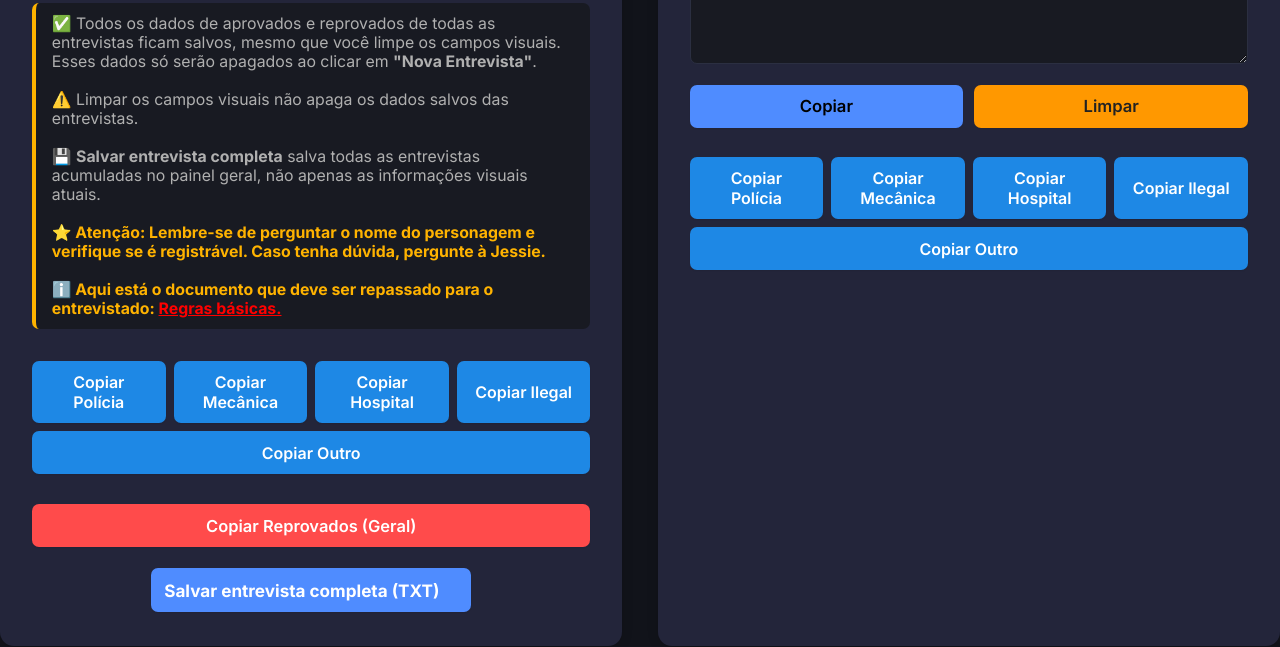
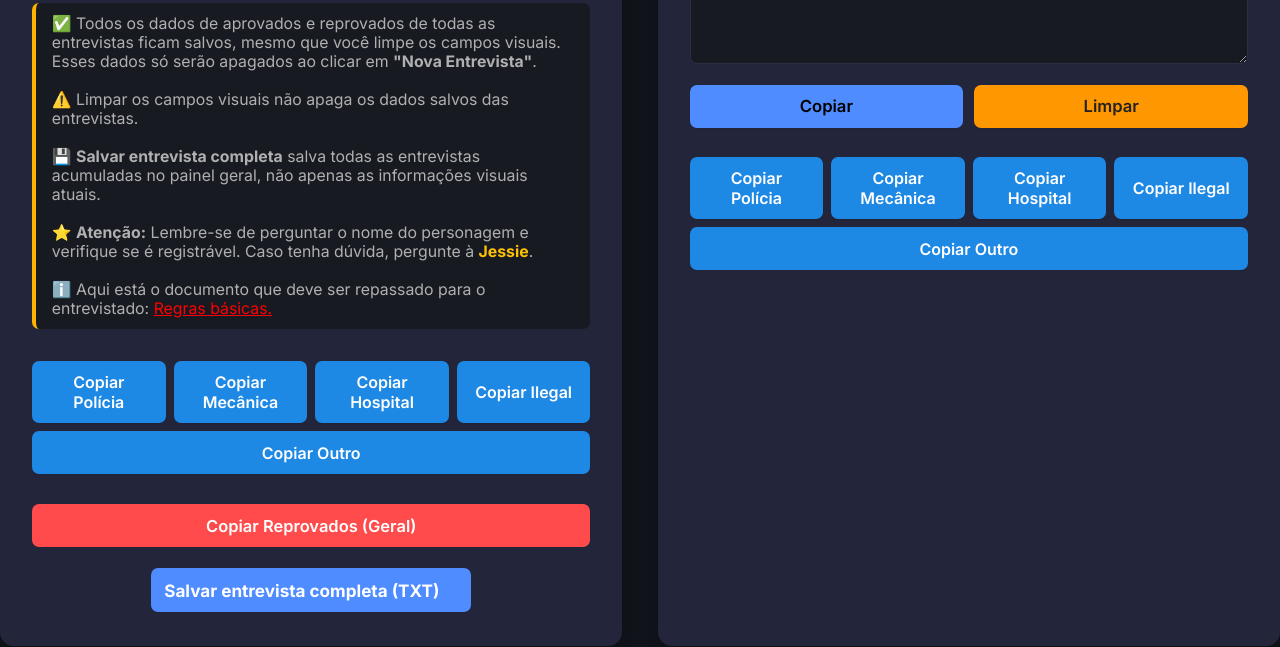
Before and after one commit to JackyMayers/relentcpx, a plain HTML site: page index.html in a window 1280 px wide. Shown: the part 764-1411 px from the top of the page. Drawn offline with Linux system fonts and the light colour scheme.

Commit message:
Update index.html

```diff
--- a/index.html
+++ b/index.html
@@ -354,7 +354,7 @@
         <span style="color:#4caf50;font-weight:bold;">✅</span> Todos os dados de aprovados e reprovados de todas as entrevistas ficam salvos, mesmo que você limpe os campos visuais. Esses dados só serão apagados ao clicar em <b>"Nova Entrevista"</b>.<br><br>
         <span style="color:#ffb300;font-weight:bold;">⚠️</span> Limpar os campos visuais não apaga os dados salvos das entrevistas.<br><br>
         <span style="color:#4f8cff;font-weight:bold;">💾</span> <b>Salvar entrevista completa</b> salva todas as entrevistas acumuladas no painel geral, não apenas as informações visuais atuais.<br><br>
-          <span style="color:#ffb300;font-weight:bold;">⭐ <span><b>Atenção:</b> Lembre-se de perguntar o nome do personagem e verifique se é registrável. Caso tenha dúvida, pergunte à Jessie.<br><br>
+        <span style="color:#ffc107;font-weight:bold;">⭐</span> <b>Atenção:</b> Lembre-se de perguntar o nome do personagem e verifique se é registrável. Caso tenha dúvida, pergunte à <span style="color:#ffc107;font-weight:bold;">Jessie</span>.<br><br>
         <span style="color:#ffe082;font-weight:bold;">ℹ️</span> Aqui está o documento que deve ser repassado para o entrevistado: <a href="https://docs.google.com/document/d/1FRO7mZaNyVMSYKPTDAvXHE1kXz14GlOz5VGh7FhR-Kg/edit?pli=1&tab=t.0" style="color: red;" target="_blank">Regras básicas.</a>
     </p>
 </div>
```
Lines whose indentation alone changed are shown as unchanged.
